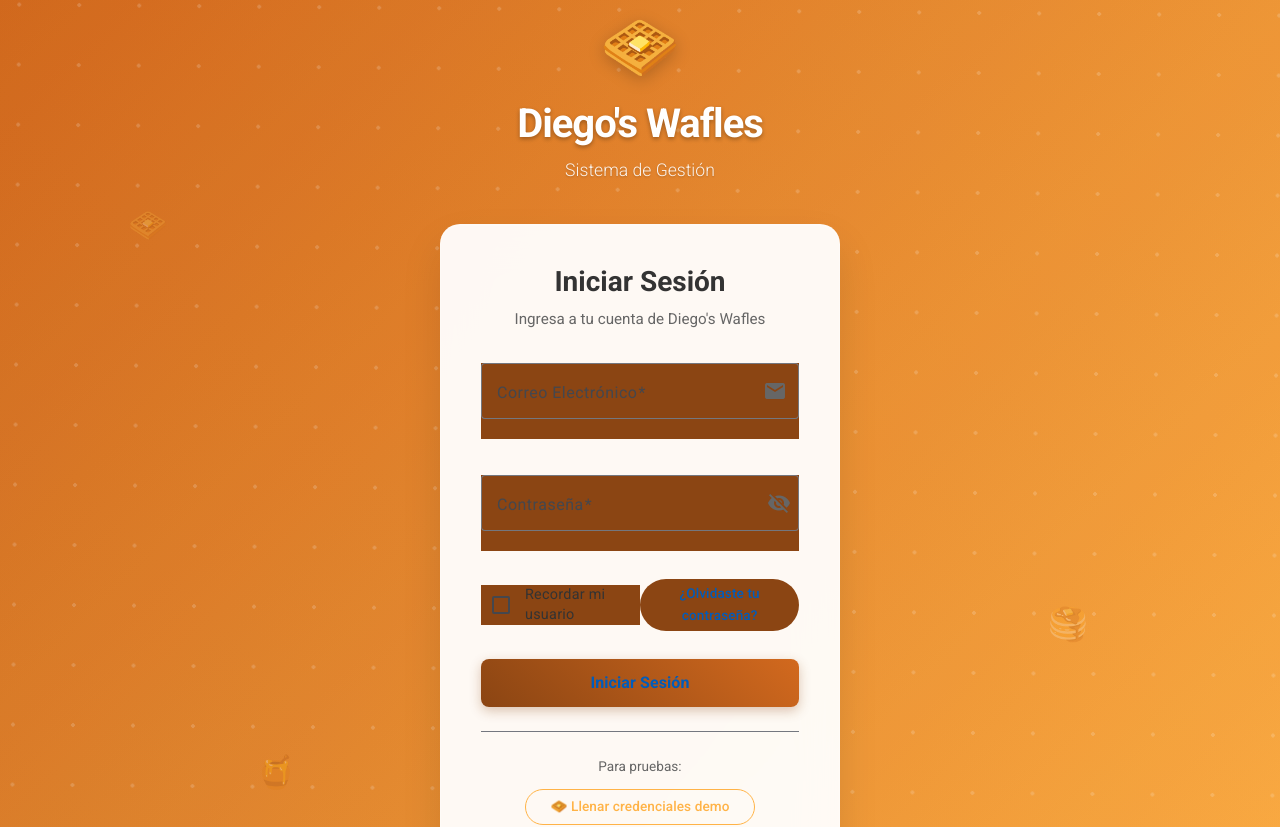
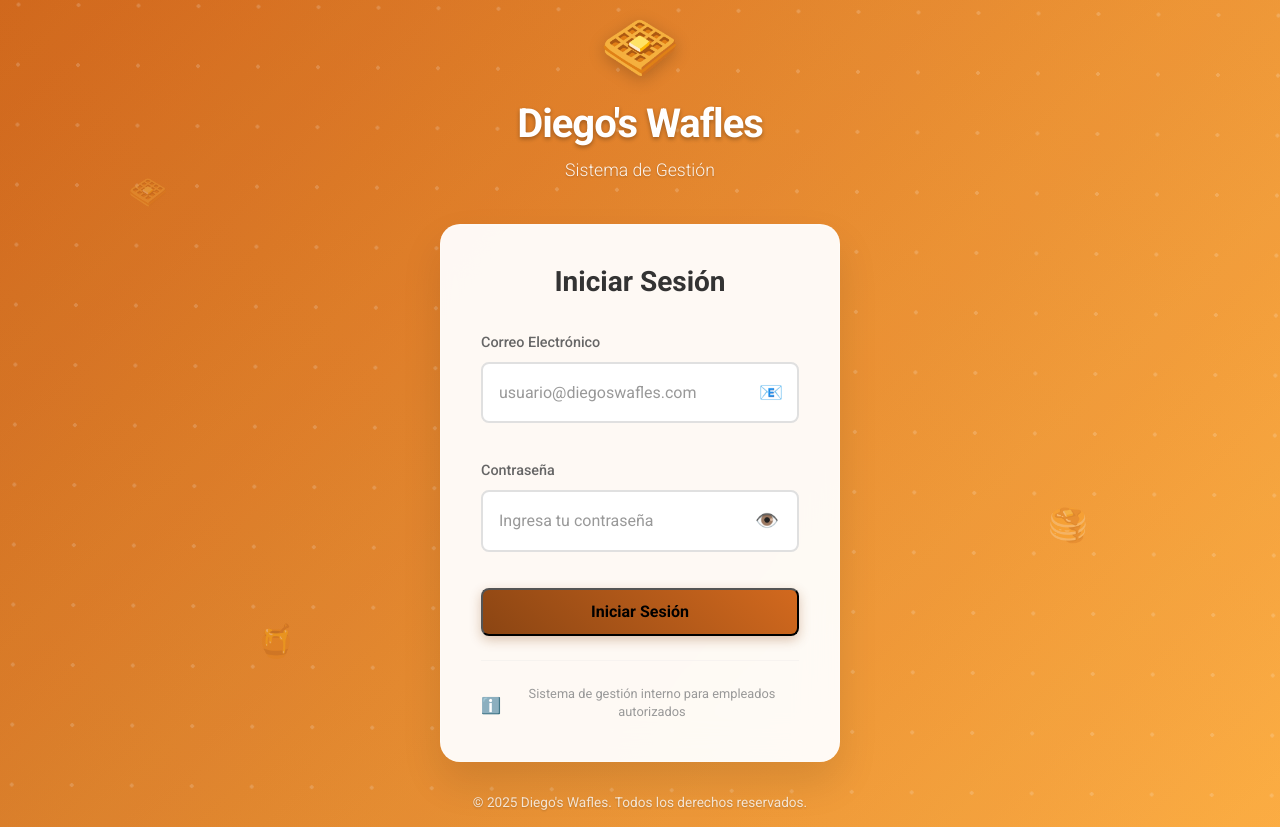
Before and after one commit to lgddani/proyecto-arquitectira-fronted, an Angular app: page /auth/login in a window 1280 px wide. Shown: the top 827 px of the page. Built offline with nearby package versions, Linux system fonts and the light colour scheme.

Commit message:
Se mejora el login

```diff
--- a/src/app/features/auth/login/login.component.css
+++ b/src/app/features/auth/login/login.component.css
@@ -34,8 +34,152 @@
   width: 100%;
 }
 
-.form-field .mat-mdc-form-field {
+.form-field label {
+  display: block;
+  margin-bottom: 8px;
+  color: var(--text-secondary);
+  font-weight: 500;
+  font-size: 0.9rem;
+}
+
+.input-container {
+  position: relative;
   width: 100%;
+}
+
+.input-container input {
+  width: 100%;
+  padding: 16px 50px 16px 16px;
+  border: 2px solid var(--border-color);
+  border-radius: 8px;
+  font-size: 1rem;
+  background: white;
+  color: var(--text-primary);
+  transition: all 0.3s ease;
+  box-sizing: border-box;
+}
+
+.input-container input:focus {
+  outline: none;
+  border-color: var(--primary-color);
+  box-shadow: 0 0 0 3px rgba(139, 69, 19, 0.1);
+}
+
+.input-container input::placeholder {
+  color: var(--text-light);
+}
+
+.input-icon {
+  position: absolute;
+  right: 16px;
+  top: 50%;
+  transform: translateY(-50%);
+  font-size: 1.2rem;
+}
+
+.password-toggle {
+  position: absolute;
+  right: 16px;
+  top: 50%;
+  transform: translateY(-50%);
+  background: none;
+  border: none;
+  cursor: pointer;
+  font-size: 1.2rem;
+  padding: 4px;
+  border-radius: 4px;
+  transition: background 0.3s ease;
+}
+
+.password-toggle:hover {
+  background: rgba(139, 69, 19, 0.1);
+}
+
+.error-message {
+  color: var(--error-color);
+  font-size: 0.8rem;
+  margin-top: 4px;
+  margin-left: 4px;
+}
+
+/* Checkbox personalizado */
+.checkbox-container {
+  display: flex;
+  align-items: center;
+  position: relative;
+  cursor: pointer;
+  font-size: 0.9rem;
+  color: var(--text-primary);
+}
+
+.checkbox-container input {
+  position: absolute;
+  opacity: 0;
+  cursor: pointer;
+  height: 0;
+  width: 0;
+}
+
+.checkmark {
+  height: 18px;
+  width: 18px;
+  background-color: white;
+  border: 2px solid var(--border-color);
+  border-radius: 3px;
+  margin-right: 8px;
+  transition: all 0.3s ease;
+}
+
+.checkbox-container:hover input ~ .checkmark {
+  border-color: var(--primary-color);
+}
+
+.checkbox-container input:checked ~ .checkmark {
+  background-color: var(--primary-color);
+  border-color: var(--primary-color);
+}
+
+.checkmark:after {
+  content: "";
+  position: absolute;
+  display: none;
+}
+
+.checkbox-container input:checked ~ .checkmark:after {
+  display: block;
+}
+
+.checkbox-container .checkmark:after {
+  left: 5px;
+  top: 2px;
+  width: 4px;
+  height: 8px;
+  border: solid white;
+  border-width: 0 2px 2px 0;
+  transform: rotate(45deg);
+}
+
+/* Spinner personalizado */
+.spinner {
+  border: 2px solid rgba(255, 255, 255, 0.3);
+  border-radius: 50%;
+  border-top: 2px solid white;
+  width: 20px;
+  height: 20px;
+  animation: spin 1s linear infinite;
+}
+
+@keyframes spin {
+  0% { transform: rotate(0deg); }
+  100% { transform: rotate(360deg); }
+}
+
+/* Divider */
+.divider {
+  margin: 24px 0;
+  border: none;
+  height: 1px;
+  background-color: var(--border-color);
 }
 
 /* Opciones del formulario */
@@ -143,59 +287,6 @@
   color: var(--info-color);
 }
 
-/* Personalización de Angular Material */
-::ng-deep .login-container {
-
-  /* Form fields */
-  .mat-mdc-form-field-outline {
-    color: var(--border-color);
-  }
-
-  .mat-mdc-form-field.mat-focused .mat-mdc-form-field-outline {
-    color: var(--primary-color);
-  }
-
-  .mat-mdc-form-field-label {
-    color: var(--text-secondary);
-  }
-
-  .mat-mdc-form-field.mat-focused .mat-mdc-form-field-label {
-    color: var(--primary-color);
-  }
-
-  /* Checkbox */
-  .mat-mdc-checkbox.mat-primary {
-    --mdc-checkbox-selected-icon-color: var(--primary-color);
-    --mdc-checkbox-selected-hover-icon-color: var(--primary-color);
-    --mdc-checkbox-selected-pressed-icon-color: var(--primary-color);
-  }
-
-  .mat-mdc-checkbox .mdc-form-field {
-    color: var(--text-primary);
-    font-size: 0.9rem;
-  }
-
-  /* Error messages */
-  .mat-mdc-form-field-error {
-    font-size: 0.8rem;
-    color: var(--error-color);
-  }
-
-  /* Input focus */
-  .mat-mdc-input-element:focus {
-    outline: none;
-  }
-
-  /* Icons */
-  .mat-icon {
-    color: var(--text-secondary);
-  }
-
-  .mat-mdc-form-field.mat-focused .mat-icon {
-    color: var(--primary-color);
-  }
-}
-
 /* Responsive */
 @media (max-width: 480px) {
   .form-options {
--- a/src/app/features/auth/login/login.component.html
+++ b/src/app/features/auth/login/login.component.html
@@ -3,69 +3,52 @@
   <!-- Header del formulario -->
   <div class="login-header">
     <h2>Iniciar Sesión</h2>
-    <p>Ingresa a tu cuenta de Diego's Wafles</p>
   </div>
 
   <!-- Formulario -->
   <form [formGroup]="loginForm" (ngSubmit)="onSubmit()" class="login-form">
 
     <!-- Campo Email -->
-    <mat-form-field appearance="outline" class="form-field">
-      <mat-label>Correo Electrónico</mat-label>
+    <div class="form-field">
+      <label for="email">Correo Electrónico</label>
+      <div class="input-container">
         <input
-        matInput
+          id="email"
           type="email"
           formControlName="email"
           placeholder="usuario@diegoswafles.com"
           autocomplete="email">
-      <mat-icon matSuffix>email</mat-icon>
-      <mat-error>{{ getEmailError() }}</mat-error>
-    </mat-form-field>
+        <span class="input-icon">📧</span>
+      </div>
+      <div class="error-message" *ngIf="email?.errors && email?.touched">
+        {{ getEmailError() }}
+      </div>
+    </div>
 
     <!-- Campo Contraseña -->
-    <mat-form-field appearance="outline" class="form-field">
-      <mat-label>Contraseña</mat-label>
+    <div class="form-field">
+      <label for="password">Contraseña</label>
+      <div class="input-container">
         <input
-        matInput
+          id="password"
           [type]="hidePassword ? 'password' : 'text'"
           formControlName="password"
           placeholder="Ingresa tu contraseña"
           autocomplete="current-password">
         <button
-        mat-icon-button
-        matSuffix
           type="button"
-        (click)="togglePasswordVisibility()"
-        [attr.aria-label]="'Mostrar contraseña'"
-        [attr.aria-pressed]="!hidePassword">
-        <mat-icon>{{ hidePassword ? 'visibility_off' : 'visibility' }}</mat-icon>
+          class="password-toggle"
+          (click)="togglePasswordVisibility()">
+          {{ hidePassword ? '👁️' : '🙈' }}
         </button>
-      <mat-error>{{ getPasswordError() }}</mat-error>
-    </mat-form-field>
-
-    <!-- Recordar usuario -->
-    <div class="form-options">
-      <mat-checkbox
-        [checked]="rememberMe"
-        (change)="rememberMe = $event.checked"
-        color="primary">
-        Recordar mi usuario
-      </mat-checkbox>
-
-      <button
-        type="button"
-        mat-button
-        color="primary"
-        class="forgot-password"
-        (click)="onForgotPassword()">
-        ¿Olvidaste tu contraseña?
-      </button>
+      </div>
+      <div class="error-message" *ngIf="password?.errors && password?.touched">
+        {{ getPasswordError() }}
+      </div>
     </div>
 
     <!-- Botón de login -->
     <button
-      mat-raised-button
-      color="primary"
       type="submit"
       class="login-button"
       [disabled]="loading">
@@ -73,7 +56,7 @@
       <span *ngIf="!loading">Iniciar Sesión</span>
 
       <span *ngIf="loading" class="loading-content">
-        <mat-spinner diameter="20"></mat-spinner>
+        <div class="spinner"></div>
         <span class="loading-text">Iniciando sesión...</span>
       </span>
     </button>
@@ -81,25 +64,12 @@
   </form>
 
   <!-- Divider -->
-  <mat-divider class="divider"></mat-divider>
-
-  <!-- Demo/Testing (eliminar en producción) -->
-  <div class="demo-section">
-    <p class="demo-text">Para pruebas:</p>
-    <button
-      mat-stroked-button
-      color="accent"
-      type="button"
-      class="demo-button"
-      (click)="fillDemoCredentials()">
-      🧇 Llenar credenciales demo
-    </button>
-  </div>
+  <hr class="divider">
 
   <!-- Footer del login -->
   <div class="login-footer">
     <p>
-      <mat-icon class="info-icon">info</mat-icon>
+      <span class="info-icon">ℹ️</span>
       Sistema de gestión interno para empleados autorizados
     </p>
   </div>
```
Lines whose indentation alone changed are shown as unchanged.
